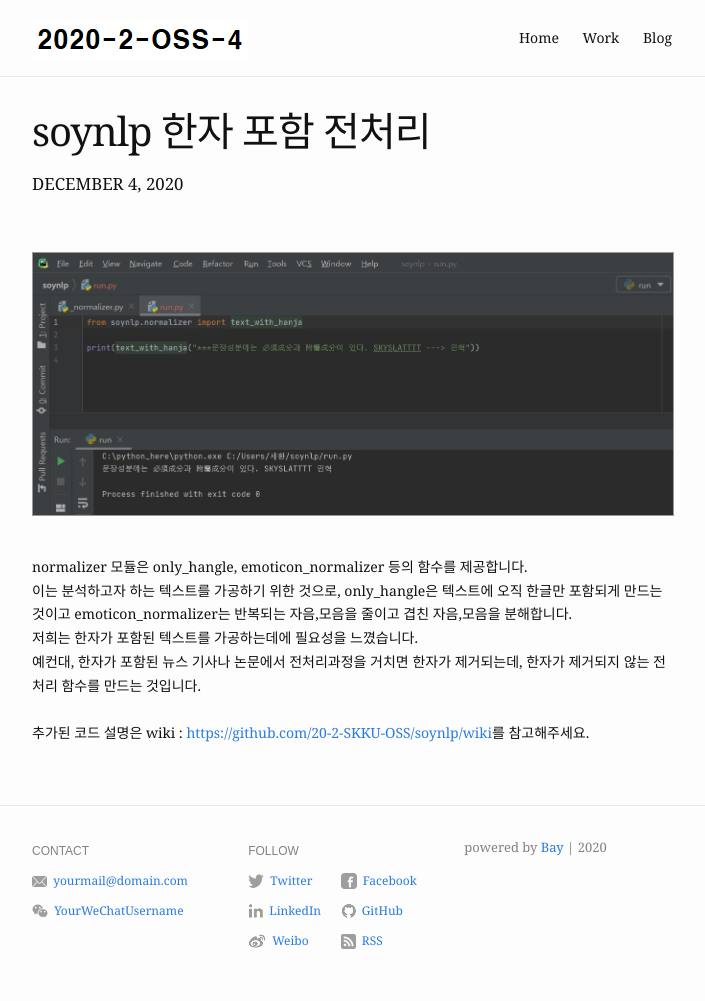
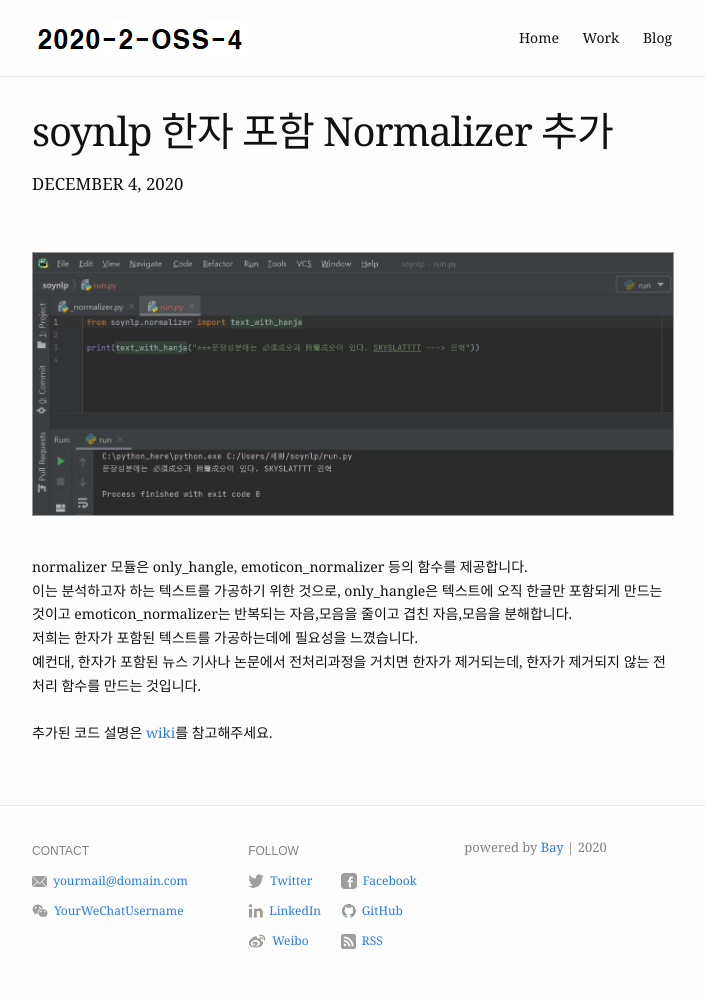
Before and after one commit to 20-2-SKKU-OSS/2020-2-OSS-4, a Jekyll site: the page built from _posts/2020-12-04-text-with-hanja.md, in a window 1280 px wide. Shown: the whole page, without its empty margins (288-993 px from the left). Built offline with Jekyll 4.4.1, drawn with Linux system fonts in a browser that asks for light colours.

Commit message:
Update 2020-12-04-text-with-hanja.md

```diff
--- a/_posts/2020-12-04-text-with-hanja.md
+++ b/_posts/2020-12-04-text-with-hanja.md
@@ -1,6 +1,6 @@
 ---
 layout: post
-title:  "soynlp 한자 포함 전처리"
+title:  "soynlp 한자 포함 Normalizer 추가"
 date:   2020-12-04 10:00:40
 blurb: "A look at an example post using Bay Jekyll theme."
 
@@ -20,4 +20,4 @@ emoticon_normalizer는 반복되는 자음,모음을 줄이고 겹친 자음,모
 예컨대, 한자가 포함된 뉴스 기사나 논문에서 전처리과정을 거치면 한자가 제거되는데, 한자가 제거되지 않는 전처리 함수를 만드는 것입니다.
 <br />
 <br>
-추가된 코드 설명은 wiki : <https://github.com/20-2-SKKU-OSS/soynlp/wiki>를 참고해주세요.
+추가된 코드 설명은 <a href="https://github.com/20-2-SKKU-OSS/soynlp/wiki">wiki</a>를 참고해주세요.
```
